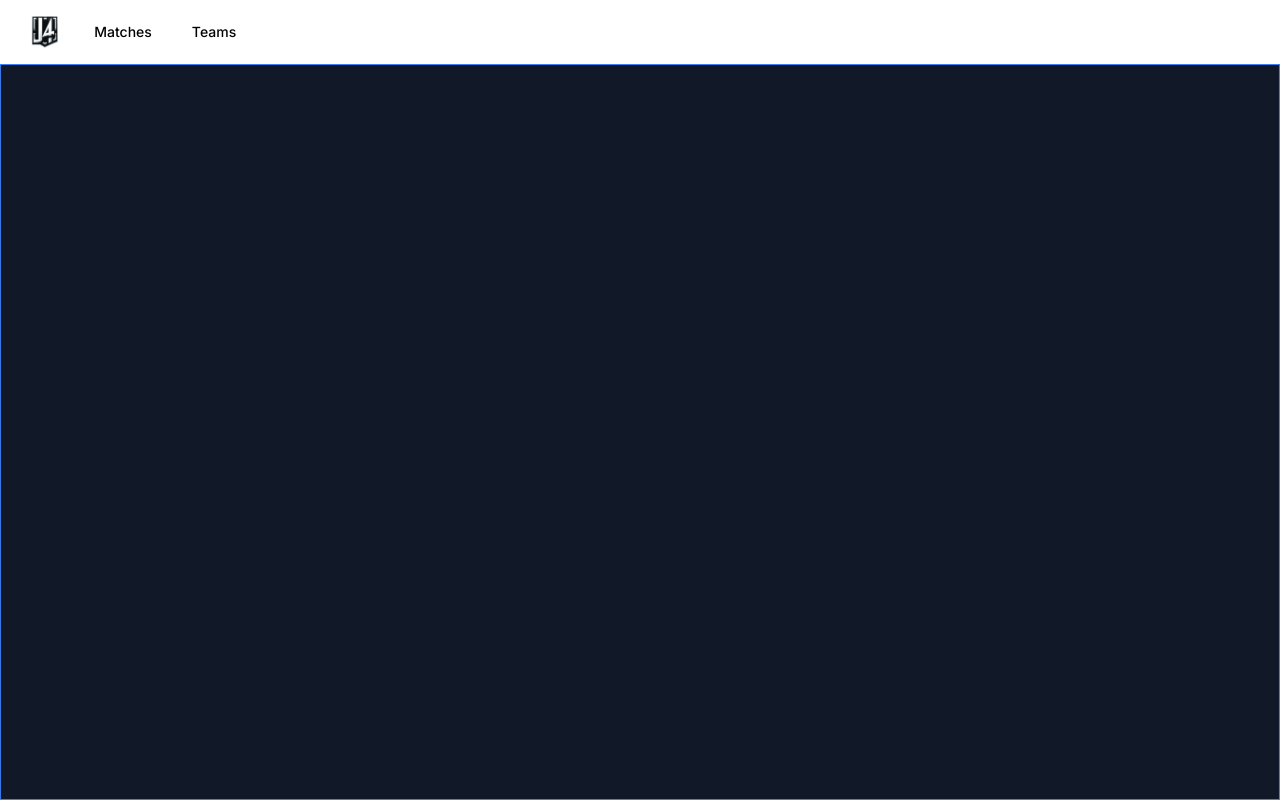
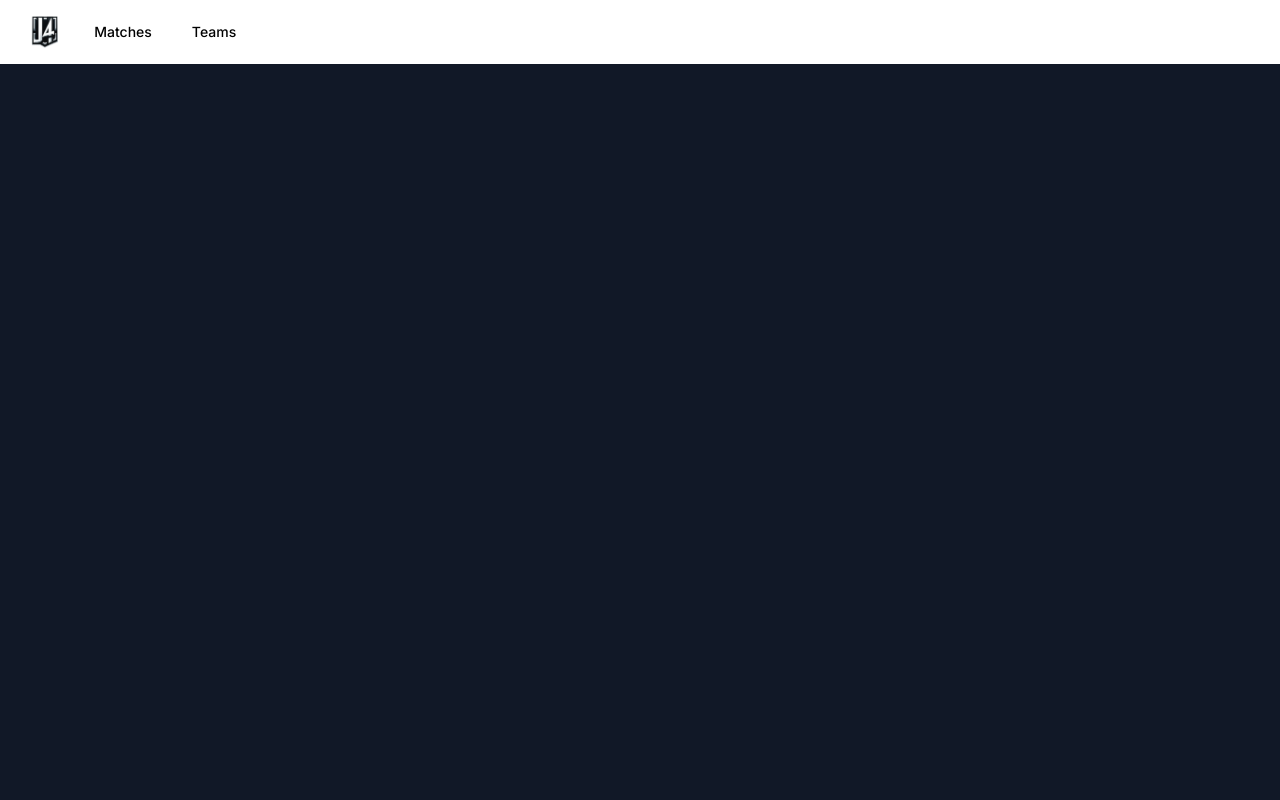
Before and after one commit to KatsukiAniki/J4OrgPage, a Next.js app: page / in a window 1280 px wide. Built offline with nearby package versions, Linux system fonts and the light colour scheme.

Commit message:
removed border

```diff
--- a/src/app/matches/page.tsx
+++ b/src/app/matches/page.tsx
@@ -4,7 +4,7 @@
     return(
         <MotionPage>
             <div className="w-full h-[calc(100vh-64px) overflow-auto">
-            <div className="flex flex-col h-full w-full border border-blue-500  pt-[5%]">
+            <div className="flex flex-col h-full w-full pt-[5%]">
 
             </div>
             </div>
--- a/src/app/page.tsx
+++ b/src/app/page.tsx
@@ -5,7 +5,7 @@
   return (
     <MotionPage>
     <div className="w-full h-[calc(100vh-64px)] overflow-auto">
-    <div className="flex flex-col h-full w-full border border-blue-500 pt-[5%]">
+    <div className="flex flex-col h-full w-full pt-[5%]">
     </div>
     </div>
     </MotionPage>
```
